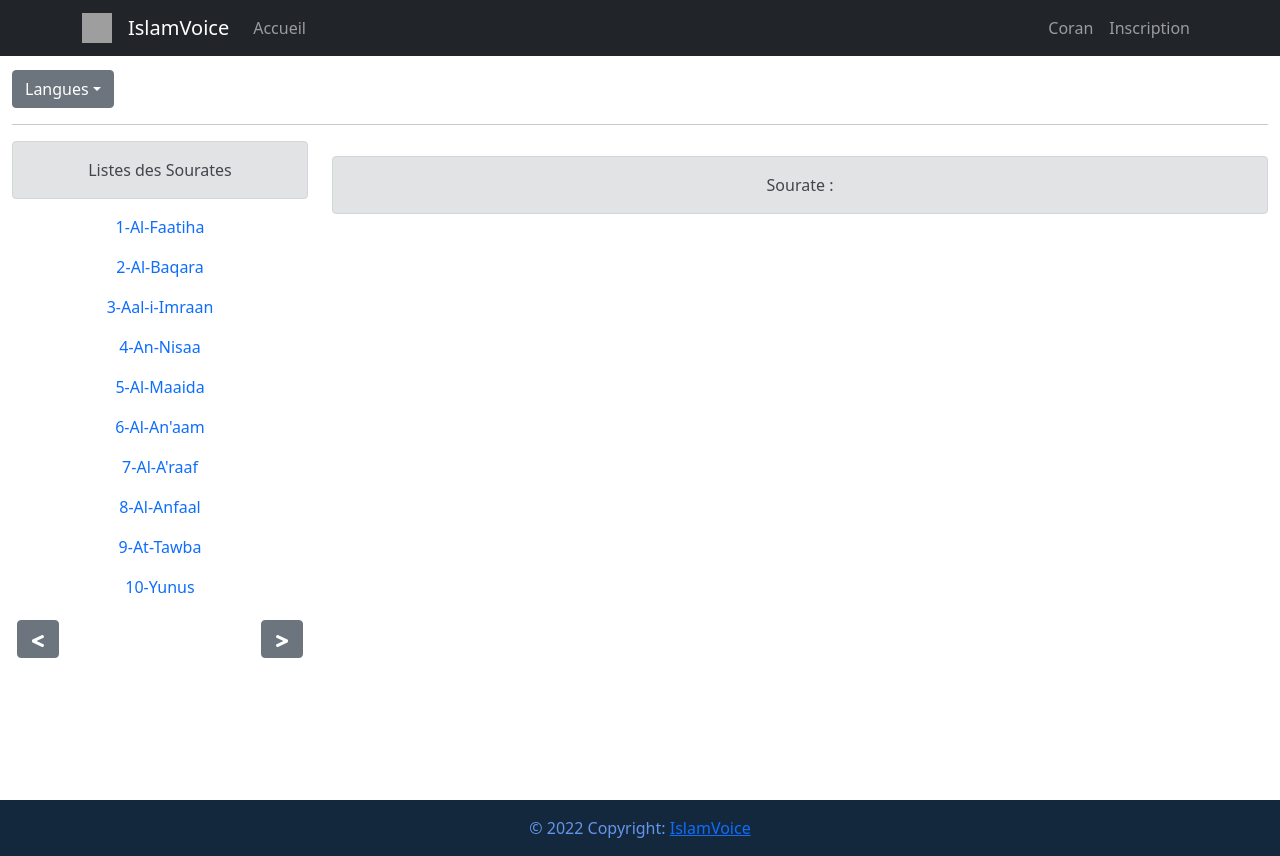
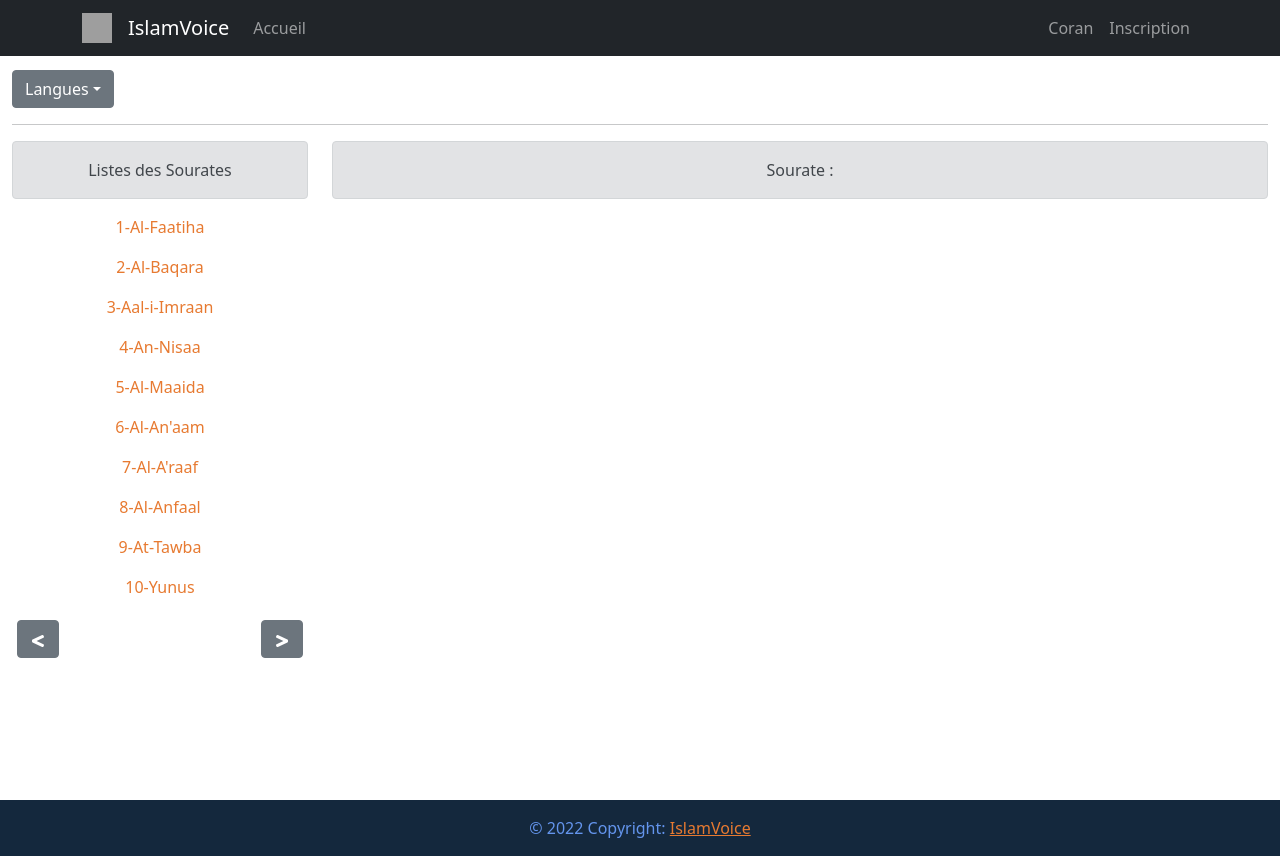
Before and after one commit to Nabil-Akatsuki/ForIslam, a React (Create React App) app: page /home in a window 1280 px wide. Built offline with nearby package versions, Linux system fonts and the light colour scheme; grey boxes are pictures that could not be loaded.

Commit message:
gesttion de hover et focus pour la page et création de home.css

```diff
--- /dev/null
+++ b/src/assets/css/home.css
@@ -0,0 +1,9 @@
+a{
+    color: rgb(231, 122, 49);
+}
+a:hover{
+    color: gray;
+}
+a:focus{
+    color: gray;
+}
--- a/src/pages/Home/Home.js
+++ b/src/pages/Home/Home.js
@@ -3,6 +3,7 @@ import React, { useState, useEffect } from 'react'
 import { ButtonGroup, Button, Row, Col, Container, DropdownButton, Dropdown, InputGroup, FormControl, Alert } from 'react-bootstrap';
 import data from '../../assets/data/quran.json'
 import { FaLessThan, FaGreaterThan } from "react-icons/fa";
+import '../../assets/css/home.css'
 
 function Home() {
     const [sourate, setSourate] = useState([]);
@@ -121,7 +122,7 @@ function Home() {
                         </div>
                     </div>
                 </Col>
-                <Col xs={12} md={9}  style={{marginTop:'15px'}} >
+                <Col xs={12} md={9}>
                     <Alert className="TextArabe" variant="secondary" style={{textAlign:'center'}}>
                         Sourate :   {currentSourate?.nom_phonetique}
                     </Alert>
```
